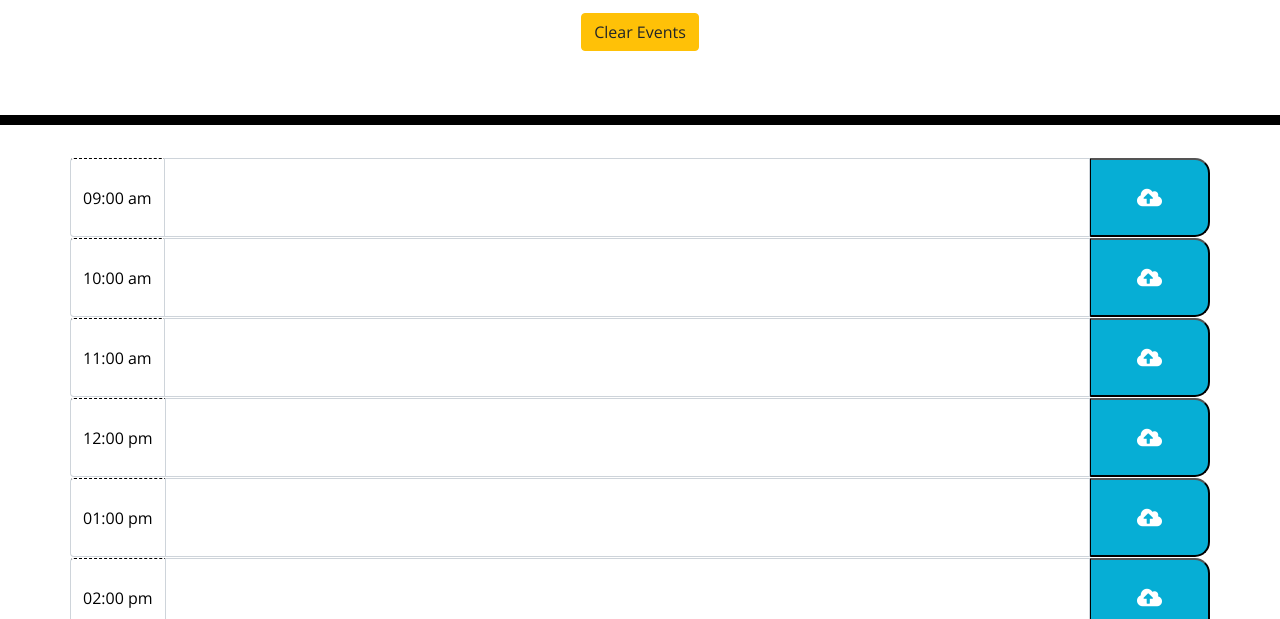
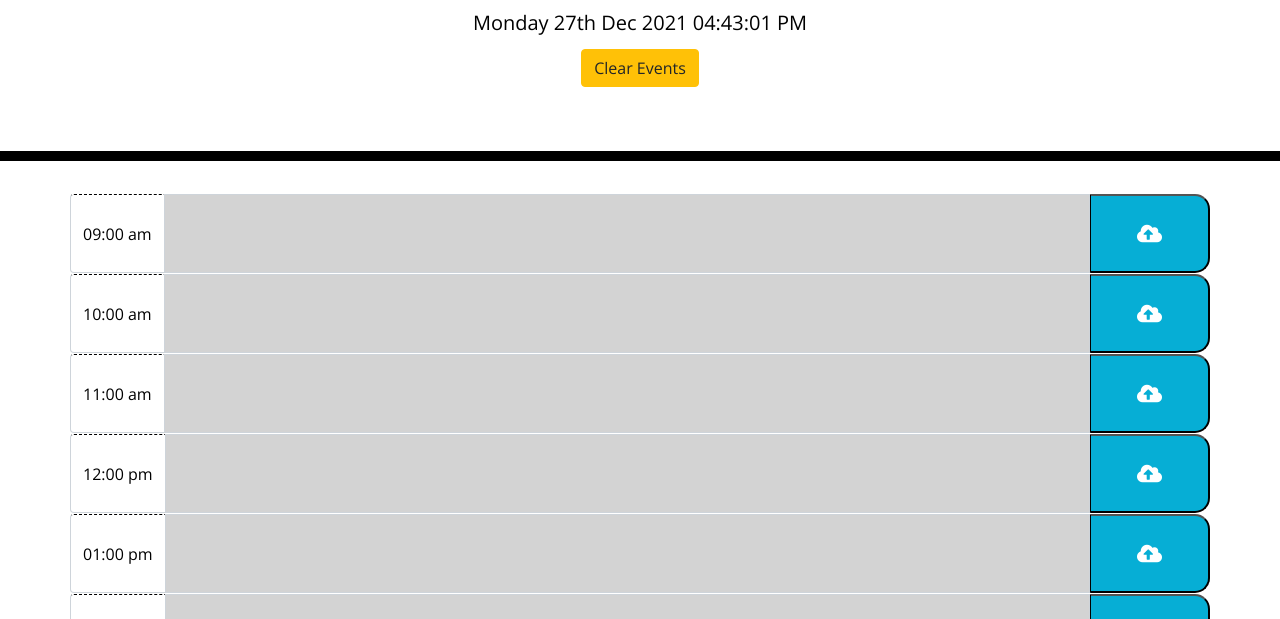
Before and after one commit to benjamind10/task-manager, a plain HTML site: page index.html in a window 1280 px wide. Shown: the part 181-800 px from the top of the page. Drawn offline with nearby package versions, Linux system fonts and the light colour scheme.

Commit message:
deployed momentjs and added background to change depending on time of day

```diff
--- a/assets/js/script.js
+++ b/assets/js/script.js
@@ -0,0 +1,35 @@
+var currentHour = moment().hours();
+
+// Shorthand for $( document ).ready()
+var currentDate =
+  moment().format('dddd') + ' ' + moment().format('Do MMM YYYY');
+
+setInterval(function () {
+  var currentTime = moment();
+  $('#currentDay').html(
+    currentTime.format('YYYY MMMM DD') +
+      ' ' +
+      currentTime.format('dddd').substring(0, 3).toUpperCase()
+  );
+  $('#currentDay').html(
+    currentDate + ' ' + currentTime.format('hh:mm:ss A')
+  );
+}, 100);
+
+function setBackground() {
+  $('.form-control').each(function () {
+    var timeBlock = parseInt($(this).attr('id'));
+    currentHour = parseInt(currentHour);
+    if (currentHour > timeBlock) {
+      $(this).addClass('past');
+    } else if (currentHour < timeBlock) {
+      $(this).addClass('future');
+    } else {
+      $(this).addClass('present');
+    }
+  });
+}
+
+$(function () {
+  setBackground();
+});
--- a/index.html
+++ b/index.html
@@ -136,6 +136,7 @@
   </div>
   <script src="https://code.jquery.com/jquery-3.4.1.min.js"></script>
   <script src="https://cdnjs.cloudflare.com/ajax/libs/moment.js/2.24.0/moment.min.js"></script>
+  <script src="./assets/js/script.js"></script>
 </body>
 
 </html>
```
